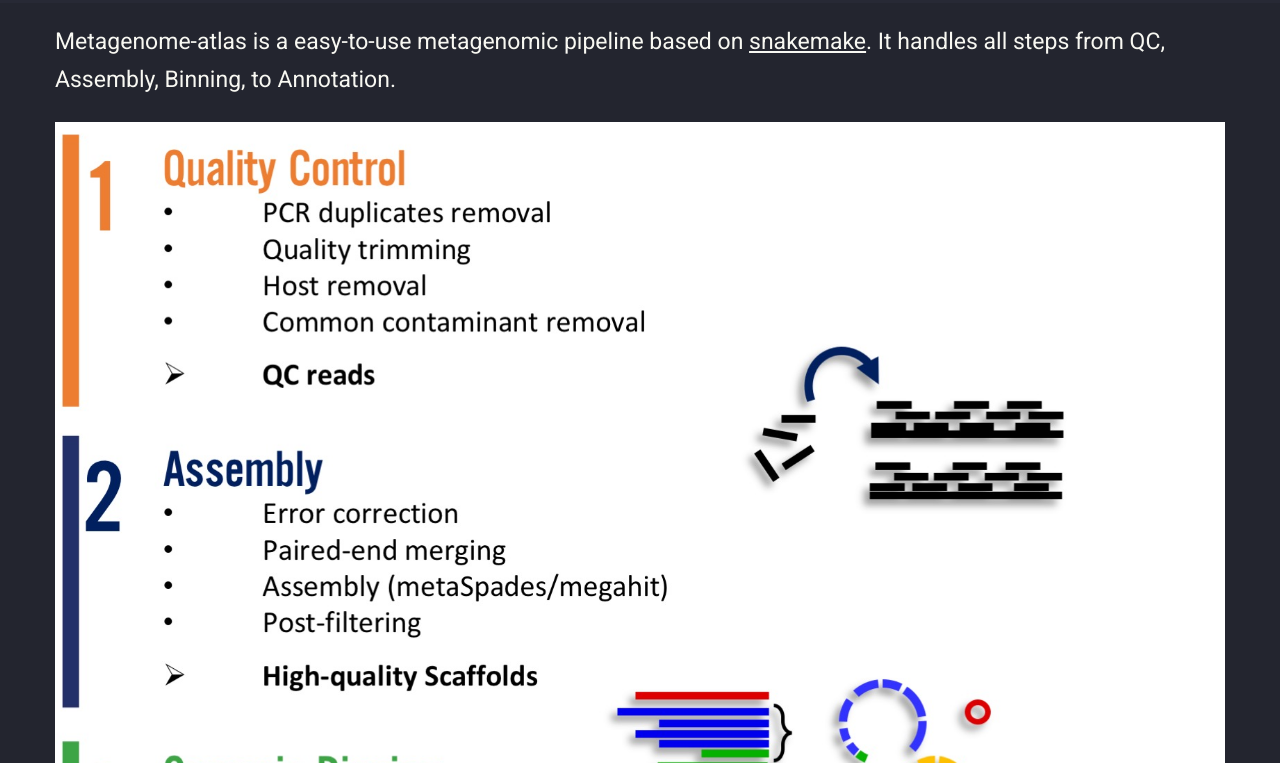
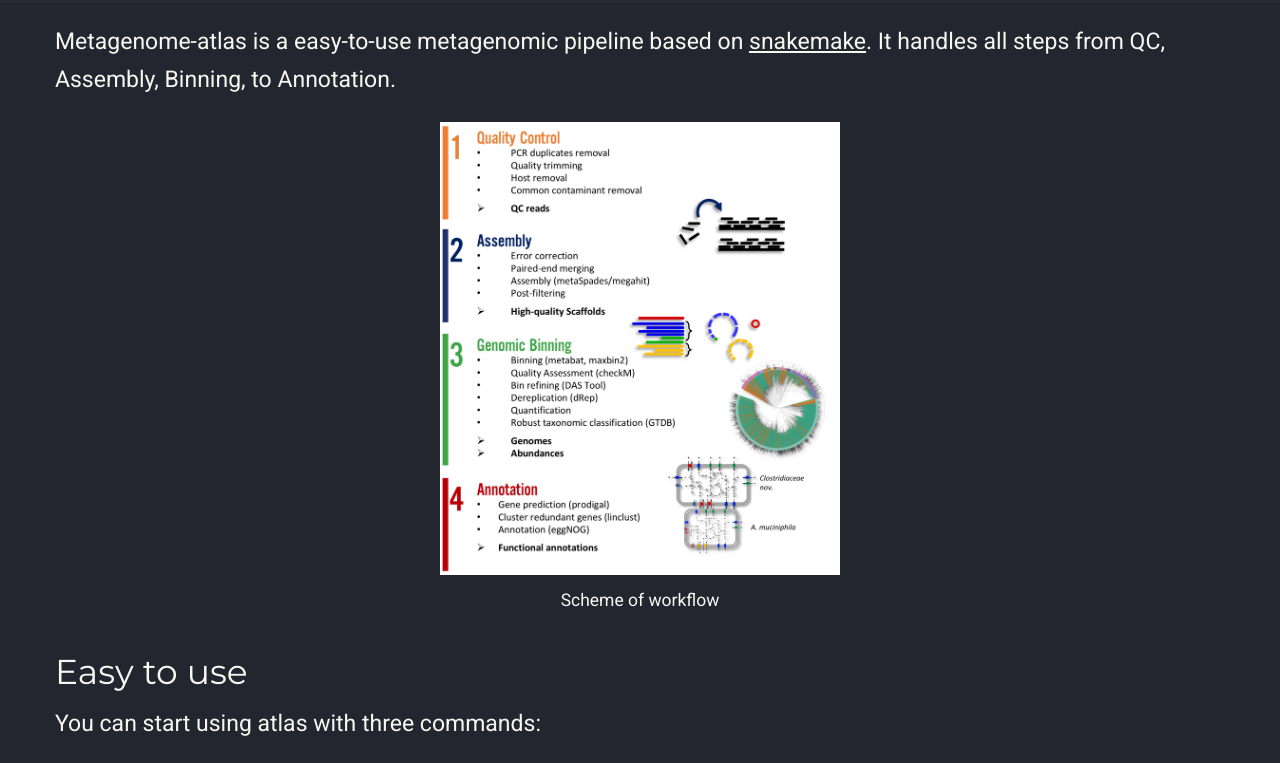
Before and after one commit to metagenome-atlas/old_metagenome-atlas.github.io, a plain HTML site: page index.html in a window 1280 px wide. Shown: the part 420-1183 px from the top of the page. Drawn offline with nearby package versions, Linux system fonts and the light colour scheme; some packages are replaced by stand-ins of ours; some icons are missing.

Commit message:
smaler scheme

```diff
--- a/index.html
+++ b/index.html
@@ -613,7 +613,42 @@
 
       <p>Metagenome-atlas is a easy-to-use metagenomic pipeline based on
 <a href="https://snakemake.github.io/" target="_blank" rel="noopener">snakemake</a>. It handles all steps from QC, Assembly, Binning, to Annotation.</p>
-<p><img src="img/atlas_scheme.jpg" alt="scheme of workflow"></p>
+
+
+
+
+
+
+
+
+
+
+
+
+
+
+
+
+
+<figure id="figure-scheme-of-workflow">
+
+
+  <a data-fancybox="" href="/img/atlas_scheme.jpg" data-caption="Scheme of workflow">
+
+
+  <img src="/img/atlas_scheme.jpg" alt="" width="400px" >
+</a>
+
+
+
+
+  <figcaption>
+    Scheme of workflow
+  </figcaption>
+
+
+</figure>
+
 <h2 id="easy-to-use">Easy to use</h2>
 <p>You can start using atlas with three commands:</p>
 <pre><code>    conda install -y -c bioconda -c conda-forge metagenome-atlas
```
